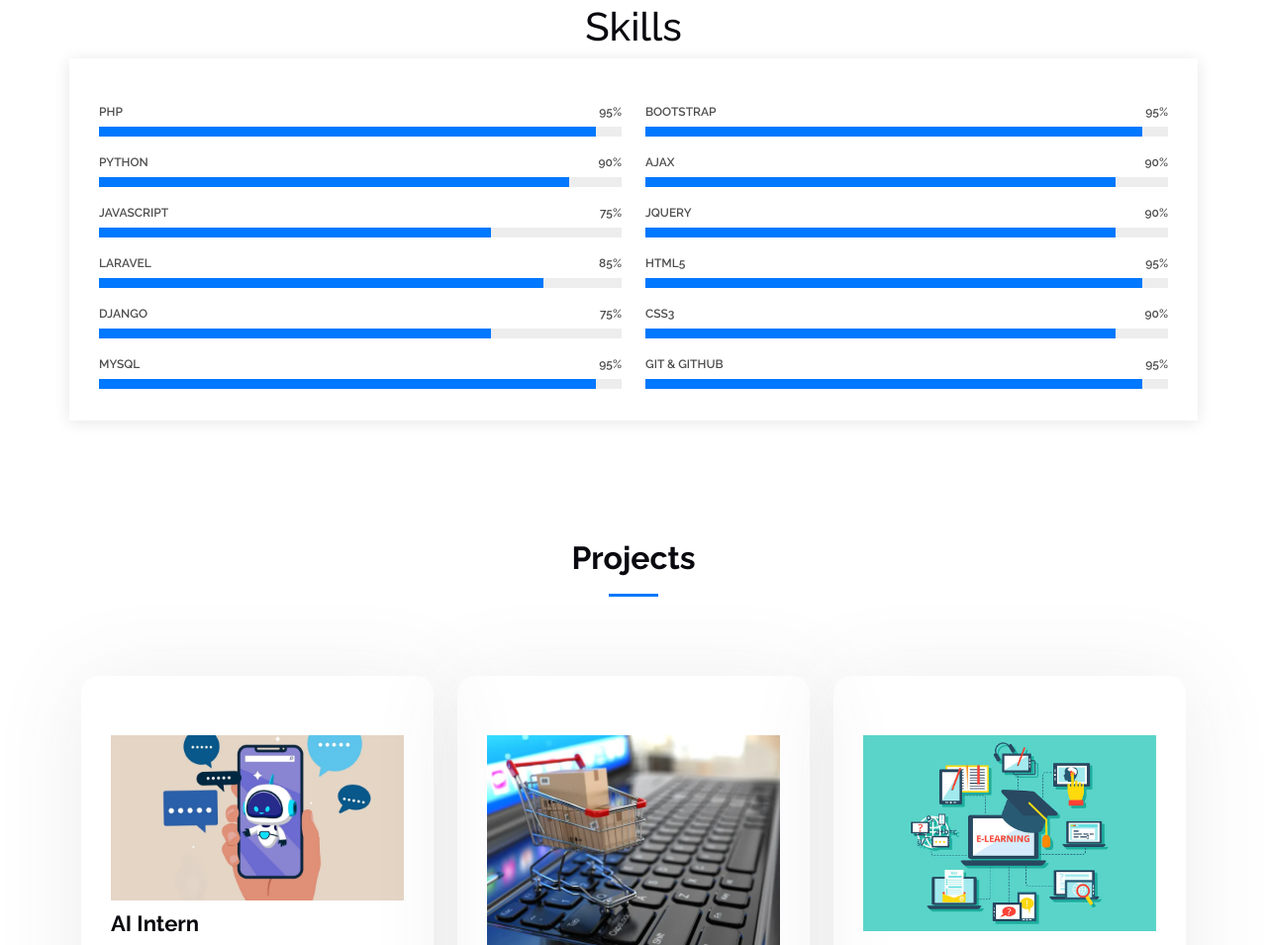
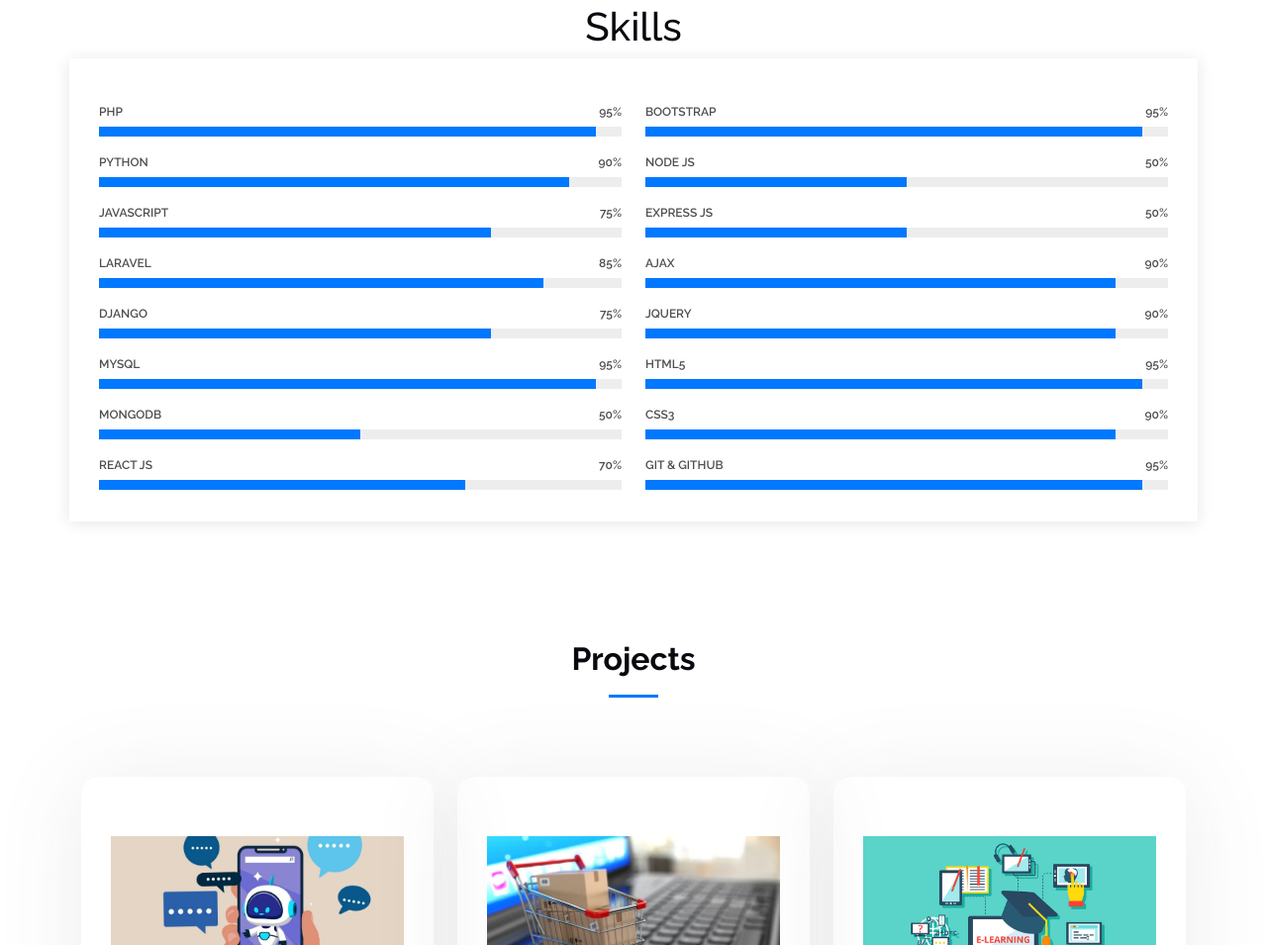
Before and after one commit to Ankana11/Portfolio, a plain HTML site: page index.html in a window 1280 px wide. Shown: the part 1820-2775 px from the top of the page at 99% size. Drawn offline with Linux system fonts and the light colour scheme.

Commit message:
Update index.html

```diff
--- a/index.html
+++ b/index.html
@@ -191,6 +191,18 @@
               <div class="progress-bar-wrap">
                 <div class="progress-bar" role="progressbar" aria-valuenow="95" aria-valuemin="0" aria-valuemax="100"></div>
               </div>
+              </div>
+            <div class="progress">
+              <span class="skill"><span>MongoDB</span> <i class="val">50%</i></span>
+              <div class="progress-bar-wrap">
+                <div class="progress-bar" role="progressbar" aria-valuenow="50" aria-valuemin="0" aria-valuemax="100"></div>
+              </div>
+              </div>
+            <div class="progress">
+              <span class="skill"><span>React Js</span> <i class="val">70%</i></span>
+              <div class="progress-bar-wrap">
+                <div class="progress-bar" role="progressbar" aria-valuenow="70" aria-valuemin="0" aria-valuemax="100"></div>
+              </div>
             </div><!-- End Skills Item -->
 
           </div>
@@ -200,6 +212,18 @@
             <span class="skill"><span>Bootstrap</span> <i class="val">95%</i></span>
             <div class="progress-bar-wrap">
               <div class="progress-bar" role="progressbar" aria-valuenow="95" aria-valuemin="0" aria-valuemax="100"></div>
+            </div>
+          </div><!-- End Skills Item -->
+          <div class="progress">
+            <span class="skill"><span>Node Js</span> <i class="val">50%</i></span>
+            <div class="progress-bar-wrap">
+              <div class="progress-bar" role="progressbar" aria-valuenow="50" aria-valuemin="0" aria-valuemax="100"></div>
+            </div>
+          </div><!-- End Skills Item -->
+          <div class="progress">
+            <span class="skill"><span>Express Js</span> <i class="val">50%</i></span>
+            <div class="progress-bar-wrap">
+              <div class="progress-bar" role="progressbar" aria-valuenow="50" aria-valuemin="0" aria-valuemax="100"></div>
             </div>
           </div><!-- End Skills Item -->
           <div class="progress">
```
